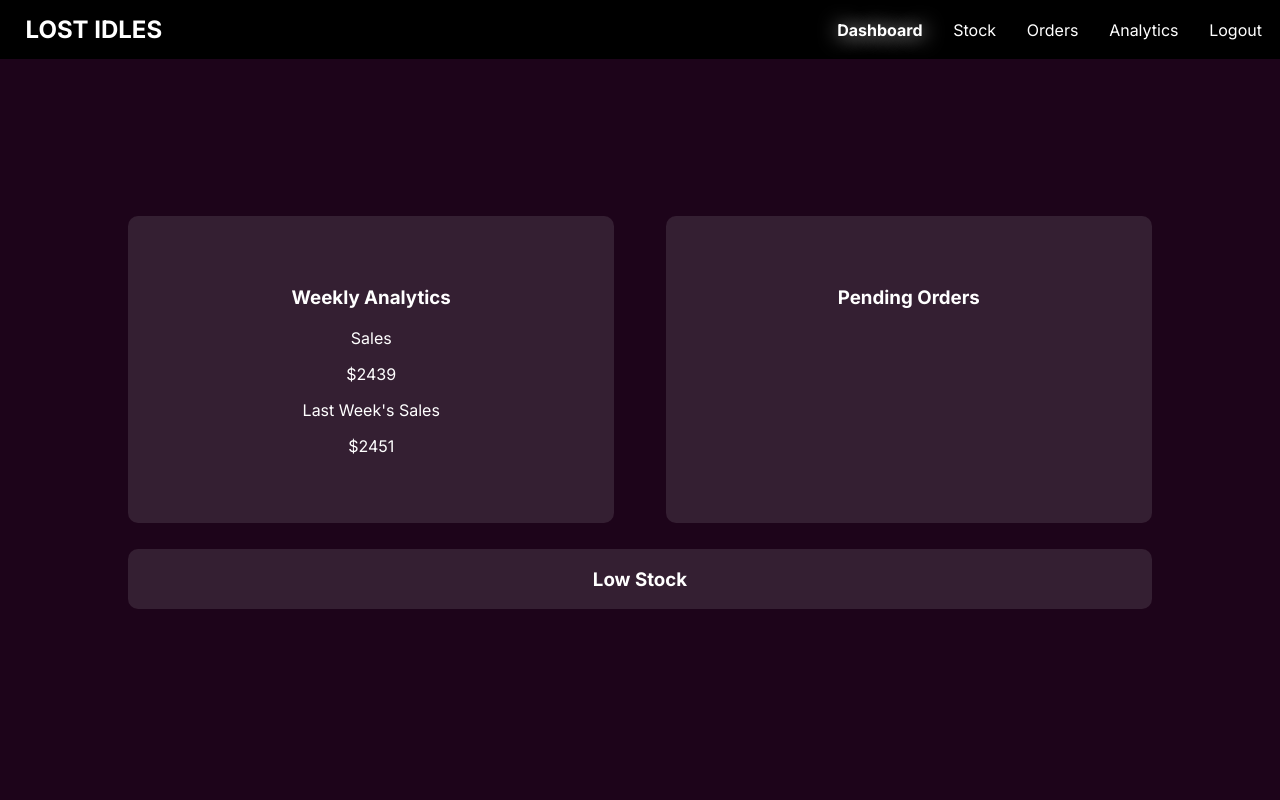
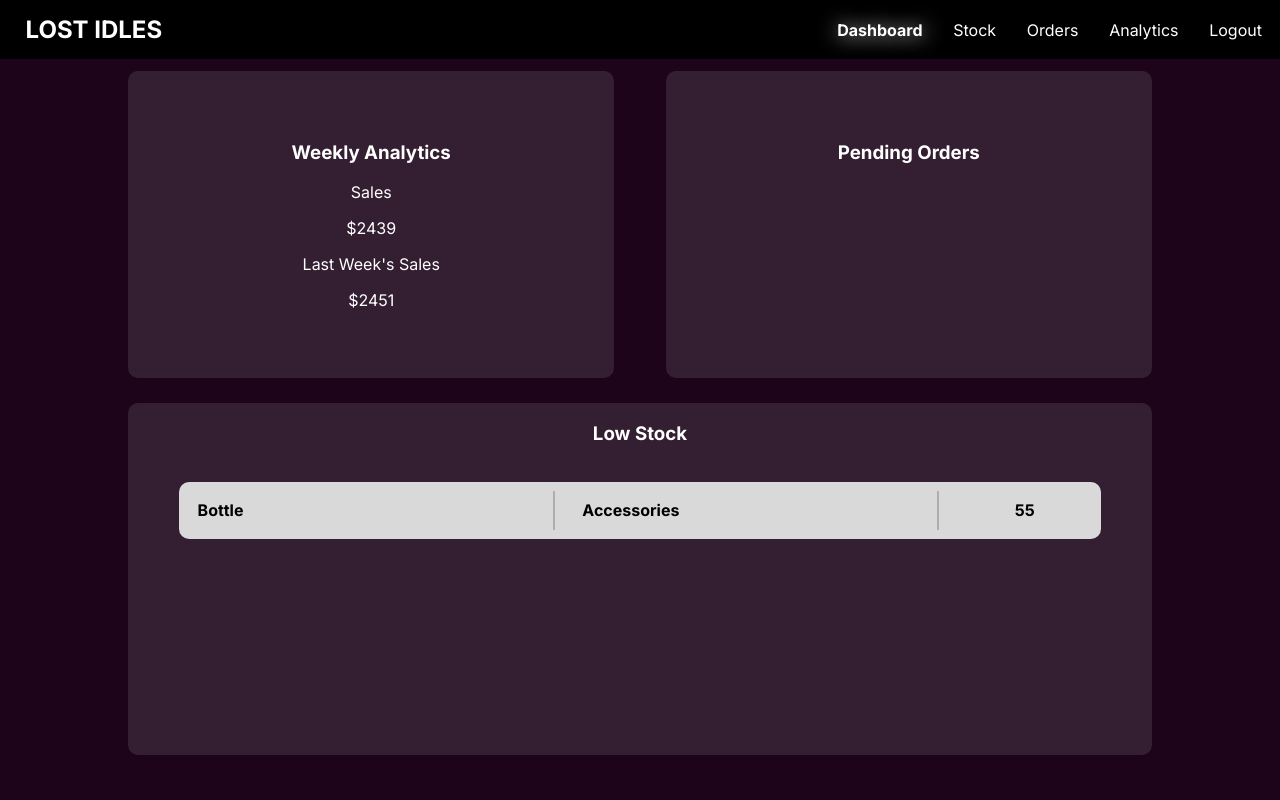
Before and after one commit to salmabentley/comsci-ia, a Flask app: page / in a window 1280 px wide. Run offline with Flask 3, Linux system fonts and the light colour scheme.

Commit message:
dashboard -added dynamic stock card component -added git ignore

```diff
--- /dev/null
+++ b/static/components/stock.js
@@ -0,0 +1,65 @@
+class Stock extends HTMLElement {
+    constructor() {
+        super();
+    }
+
+    connectedCallback() {
+        const name = this.getAttribute("name") || "";
+        const category = this.getAttribute("category") || "";
+        const quantity = this.getAttribute("quantity") || "";
+        const color = this.getAttribute("color") || "#000";
+        this.innerHTML = `
+                <style>
+                    .stock-container {
+                        text-align: left;
+                        border-radius: 10px;
+                        background-color: #D9D9D9;
+                        margin: 2% 0;
+                        display: flex;
+                        align-items: center;
+                        color: black;
+                        cursor: pointer;
+                        transition: 0.2s;
+                    }
+
+                    .stock-container:hover {
+                        background-color: #acaaaa;
+                    }
+
+                    .stock-container:hover h4 {
+                        border-right: 2px solid #D9D9D9
+                    }
+
+                    /* LABELS  */
+
+                    .stock-name {
+                        width: 45%;
+                    }
+
+                    .stock-category {
+                        width: 45%;
+                    }
+
+                    .stock-container h4{
+                        border-right: 2px solid #B1ADAD;
+                        margin: 1%;
+                        padding: 1%;
+                    }
+                    .stock-quantity {
+                        width: 15%;
+                        border-right: none !important;
+                        text-align: center !important;
+                    }
+                </style>
+                <div class="stock-container">
+                    <h4 class="stock-name">${name}</h4>
+                    <h4 class="stock-category">${category}</h4>
+                    <h4 class="stock-quantity" style="color:${color}">${quantity}</h4>
+                </div>
+
+        `
+
+
+}
+}
+customElements.define('stock-card', Stock);
--- a/static/styles/dashboard.css
+++ b/static/styles/dashboard.css
@@ -26,3 +26,17 @@
     padding: 5%;
     width: 40%;
 }
+
+#stock-container {
+    width: 90%;
+    height: 30vh;
+    overflow-y: scroll;
+    margin-bottom: 5%;
+}
+
+#bottom {
+    display: flex;
+    flex-direction: column;
+    align-items: center;
+    justify-content: center;
+}
--- a/templates/dashboard.html
+++ b/templates/dashboard.html
@@ -5,6 +5,8 @@
 {% block head %}
     <link rel="stylesheet" href="{{ url_for('static', filename='styles/dashboard.css') }}">
     <script src="/static/dashboard.js"></script>
+    <script src="{{ url_for('static', filename='components/stock.js') }}" defer></script>
+
 {% endblock %}
 
 {% block content %}
@@ -29,7 +31,7 @@
         <div id="bottom">
             <h3>Low Stock</h3>
             <div id="stock-container">
-
+                <stock-card name="Bottle" category="Accessories" quantity="55"></stock-card>
             </div>
         </div>
     </main>
```
Also changed, not shown: templates/stock.html (+0 -110 lines), 15 other files.
